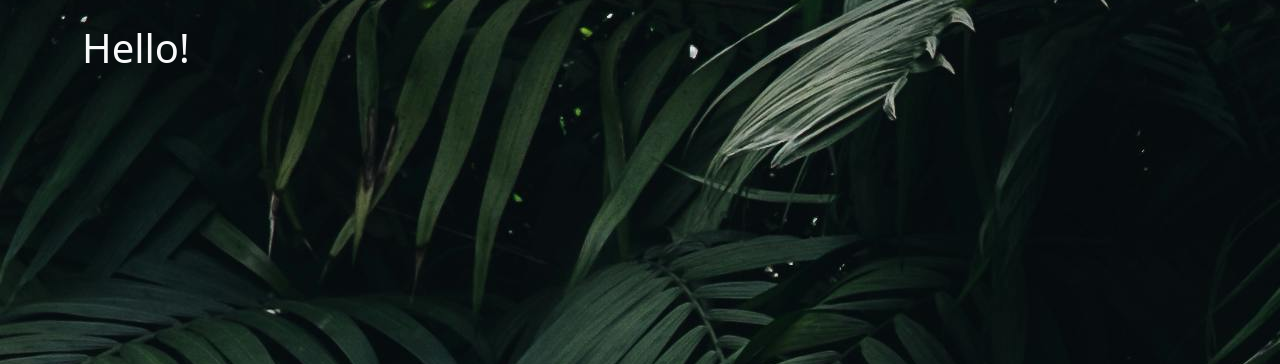
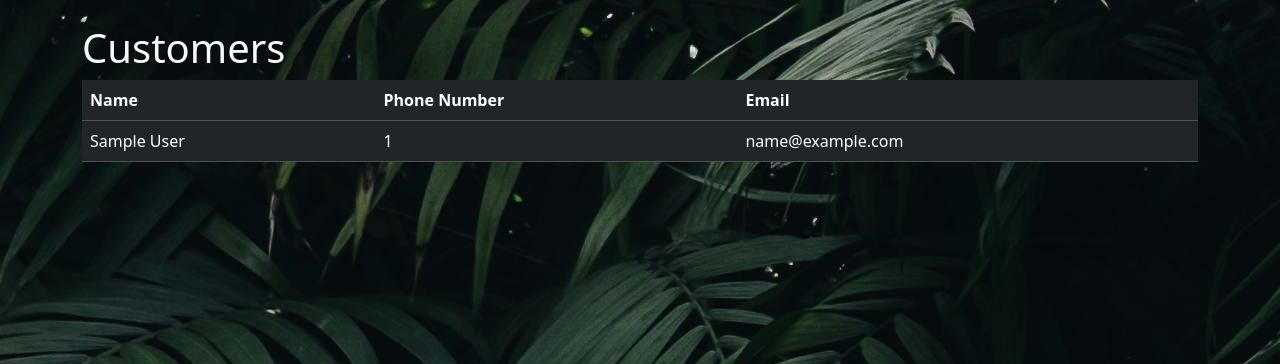
Before and after one commit to tylerboutwell/MotivateCRM, a Django app: page /crm/ in a window 1280 px wide. Shown: the part 56-420 px from the top of the page. Run offline with Django 5.2, Linux system fonts and the light colour scheme; a user stored in the database is signed in; tables that the repository leaves empty hold one stand-in row (values such as "Sample post").

Commit message:
add table of customers to home page if user logged in

```diff
--- a/crm_app/templates/crm/home.html
+++ b/crm_app/templates/crm/home.html
@@ -6,18 +6,34 @@
 <link rel="stylesheet" href="{% static 'crm/style.css' %}">
 
 {% if user.is_authenticated %}
+<h1 class="text-light">Customers</h1>
 
-    <h1 class="text-light">Hello!</h1>
-
+    {%if customers%}
+    <table class="table table-dark">
+        <thead>
+          <tr>
+            <th scope="col">Name</th>
+            <th scope="col">Phone Number</th>
+            <th scope="col">Email</th>
+          </tr>
+        </thead>
+        <tbody>
+          {% for customer in customers%}
+            <td>{{customer.name}}</td>
+            <td>{{customer.phone_number}}</td>
+            <td>{{customer.email}}</td>
+        {%endfor%}
+        </tbody>
+      </table>
+    {%endif%}
 {% else %}
 
     <h1 class = "text-light">Login</h1>
     <br/>
 
     <form method="post" action="{%url 'crm_app:home' %}" class="text-light">
+
         {% csrf_token %}
-
-        <form>
         <div class="form-group">
         <label for="exampleInputEmail1">Username</label>
         <input type="text" class="form-control" name = "username" placeholder="Enter username" required>
@@ -29,7 +45,6 @@
         </div>
         <br/>
         <button type="submit" class="btn btn-secondary">Submit</button>
-        </form>
 
     </form>
 
--- a/crm_app/views/user_views.py
+++ b/crm_app/views/user_views.py
@@ -1,8 +1,10 @@
 from django.shortcuts import render, redirect
 from django.contrib.auth import authenticate, login, logout
 from django.contrib import messages
+from ..models import Customer
 
 def home(request):
+    customers = Customer.objects.all()
     if request.method == 'POST':
         username = request.POST['username']
         password = request.POST['password']
@@ -15,12 +17,9 @@ def home(request):
             messages.success(request, "There was an error logging in. Please try again...")
             return redirect('crm_app:home')
     else:
-        return render(request, 'crm/home.html', {})
+        return render(request, 'crm/home.html', {'customers':customers})
 
 def logout_user(request):
     logout(request)
     messages.success(request, "You have been logged out.")
     return redirect('crm_app:home')
-
-def register(request):
-    pass
```
Also changed, not shown: crm_app/templates/crm/navbar.html (line endings or trailing spaces). Lines whose indentation alone changed are shown as unchanged.
